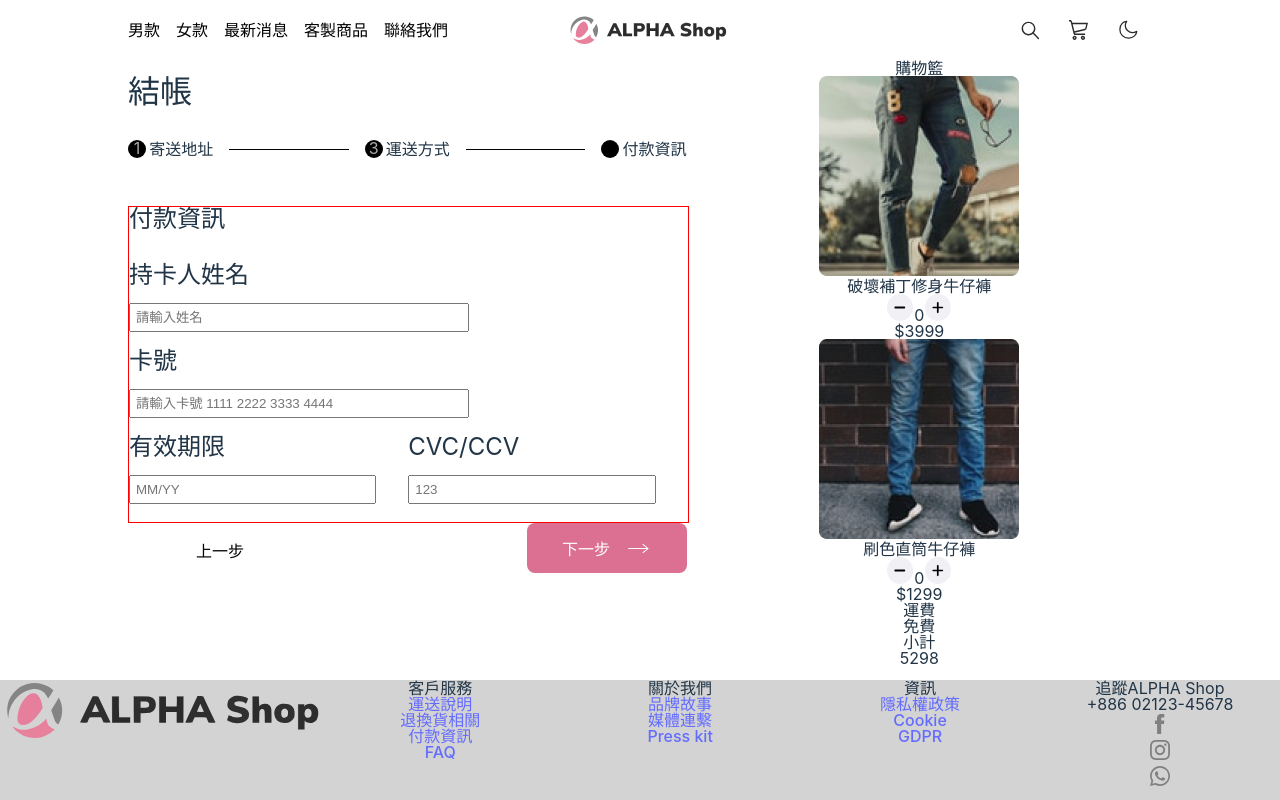
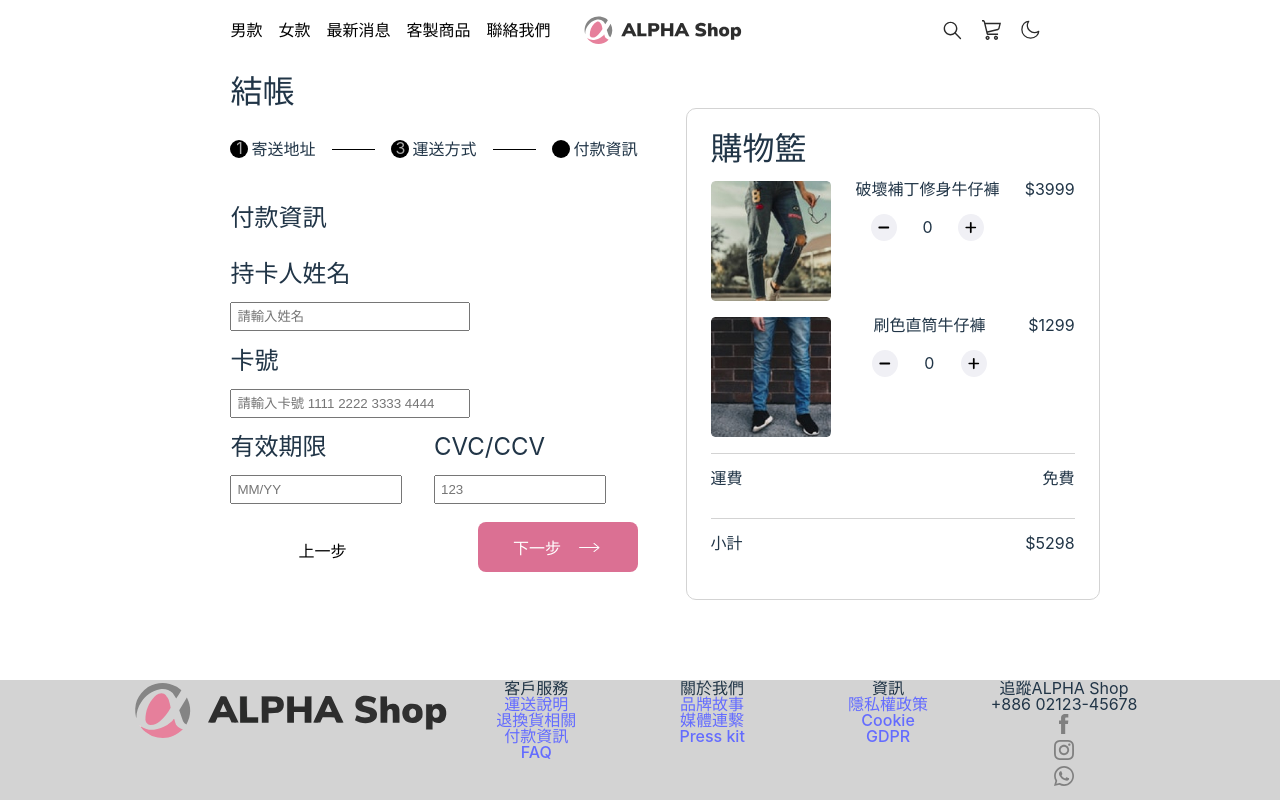
Before and after one commit to patricksky006/my-app, a React (Vite) app: page / in a window 1280 px wide. Built offline with nearby package versions, Linux system fonts and the light colour scheme.

Commit message:
cartinfo.scss

```diff
--- a/src/components/Main/CartInfo.jsx
+++ b/src/components/Main/CartInfo.jsx
@@ -3,6 +3,7 @@ import Product1 from '../../assets/images/product-1.jpg'
 import Product2 from '../../assets/images/product-2.jpg'
 import Minus from '../../assets/icons/minus.svg'
 import Plus from '../../assets/icons/plus.svg'
+import '../../style/cartinfo.scss'
 
 export default function CartInfo () {
   return (
@@ -21,7 +22,7 @@ export default function CartInfo () {
                 <img src={Plus} alt="" className="product-control-plus" />
               </div>
             </div>
-            <div className="product-price">$3999</div>
+            <div className="product-price">3999</div>
           </div>
           <div className="products">
             <img src={Product2} alt="" className="img-container" />
@@ -33,14 +34,14 @@ export default function CartInfo () {
                 <img src={Plus} alt="" className="product-control-plus" />
               </div>
             </div>
-            <div className="product-price">$1299</div>
+            <div className="product-price">1299</div>
           </div>
         </div>
-        <div className="shipping-fee-container">
+        <div className="shipping-container">
           <div className="shipping-fee">運費</div>
           <div className="shipping-price">免費</div>
         </div>
-        <div className="shipping-subtotal-container">
+        <div className="shipping-container">
           <div className="shipping-subtotal">小計</div>
           <div className="shipping-subtotal-price">5298</div>
         </div>
--- a/src/index.css
+++ b/src/index.css
@@ -11,8 +11,6 @@
   text-rendering: optimizeLegibility;
   -webkit-font-smoothing: antialiased;
   -moz-osx-font-smoothing: grayscale;
-  display: flex;
-  flex-direction: column;
 }
 
 a {
--- /dev/null
+++ b/src/style/cartinfo.scss
@@ -0,0 +1,60 @@
+.cart-container {
+  display: flex;
+  width: 100%;
+  border: 1px solid lightgray;
+  margin: 3rem;
+  border-radius: 10px;
+  .cart-wrapper {
+    flex: 1;
+    width: 100%;
+    display: flex;
+    flex-direction: column;
+    margin: 1.5rem 1.5rem 1rem 1.5rem;
+    h2 {
+      text-align: start;
+      font-size: 2rem;
+      margin-bottom: 1rem;
+    }
+    .cart-goods {
+      flex: 1;
+      display: flex;
+      flex-direction: column;
+      align-items: start;
+      .products {
+        display: flex;
+        width: 100%;
+        margin-bottom: 1rem;
+        justify-content: space-between;
+        > img {
+          width: 120px;
+          margin-right: 1rem;
+        }
+        .product-info {
+          width: 100%;
+          margin-right: 1rem;
+          .product-control-container{
+            width: 100%;
+            height: 60px;
+            display: flex;
+            justify-content: space-evenly;
+            align-items: center;
+          }
+        }
+        .product-price::before{
+          content: '$';
+        }
+      }
+    }
+    .shipping-container {
+      width: 100%;
+      height: 2rem;
+      border-top: 1px solid lightgray;
+      padding: 1rem 0;
+      display: flex;
+      justify-content: space-between;
+      .shipping-subtotal-price::before{
+        content: '$';
+      }
+    }
+  }
+}
--- a/src/style/footer.scss
+++ b/src/style/footer.scss
@@ -4,6 +4,8 @@
   background-color: lightgray;
   .footer-wrapper{
     display: grid;
+    width: 80%;
+    margin: 0 auto;
     grid-template-columns: repeat(5, 1fr);
     .footer-logo-img {
       height: 60px;
--- a/src/style/header.scss
+++ b/src/style/header.scss
@@ -2,6 +2,8 @@
 header {
   display: flex;
   justify-content: center;
+  width: 80%;
+  margin: 0 auto;
 }
 
 .header-wrapper {
--- a/src/style/main.scss
+++ b/src/style/main.scss
@@ -3,6 +3,8 @@ main {
   display: flex;
   flex-direction: column;
   align-items: center;
+  width: 80%;
+  margin: 0 auto;
 }
 .container {
   flex-grow: 1;
--- a/src/style/step1.scss
+++ b/src/style/step1.scss
@@ -15,7 +15,6 @@
 .step-container {
   width: 100%;
   height: 100%;
-  border: 1px solid red;
   display: flex;
   flex-direction: column;
   h2 {
```
